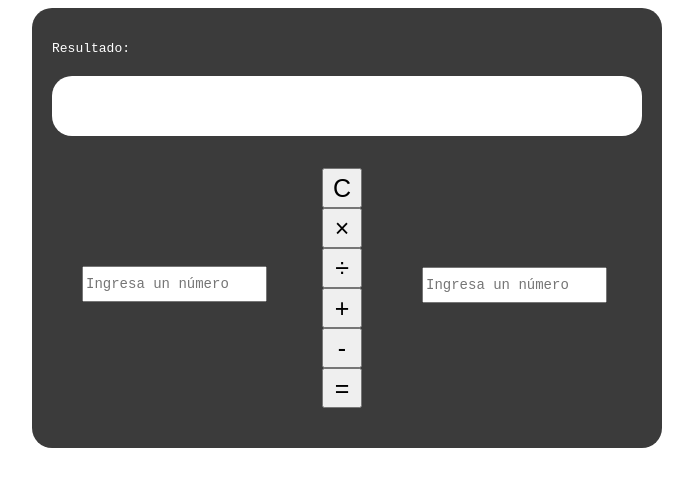
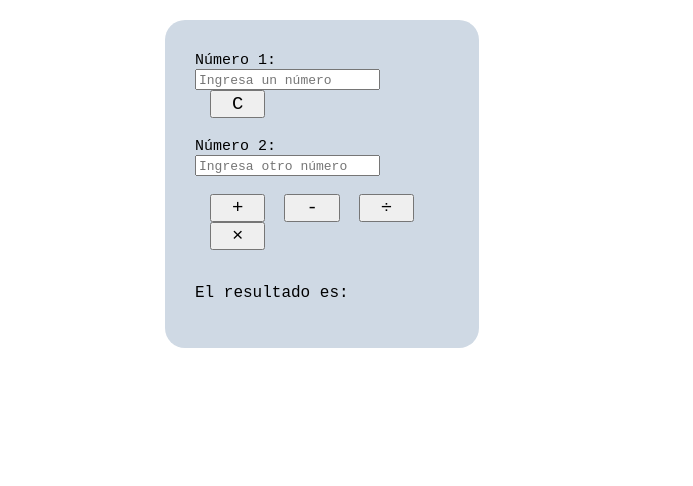
Before and after one commit to DarleneNR/Calculadora, a plain HTML site: page TaskCalculadora/index_2.html in a window 1280 px wide. Shown: the whole page, without its empty margins (293-986 px from the left). Drawn offline with Linux system fonts and the light colour scheme.

Commit message:
Tercera Calculadora Terminada

```diff
--- a/TaskCalculadora/funciones2.js
+++ b/TaskCalculadora/funciones2.js
@@ -1,113 +1,29 @@
 // Segunda Calculadora
 
-var result = document.getElementById("result");
-
-function multiplication(){
-    var num1 = document.getElementById("num1").value;
-    var num2 = document.getElementById("num2").value;
-
-    var mult = parseInt(n1) * parseInt(n2);
-    result.textContent = result.textContent + mult;
-
+function limpiar(){
+    document.getElementById("calculadora2").reset();
 }
 
+function sum(){
+    var num1 = parseInt(document.getElementById("numero1").value);
+    var num2 = parseInt(document.getElementById("numero2").value);
+    document.getElementById("result").innerHTML = num1 + num2;
+}
 
+function subt(){
+    var num1 = parseInt(document.getElementById("numero1").value);
+    var num2 = parseInt(document.getElementById("numero2").value);
+    document.getElementById("result").innerHTML = num1 - num2;
+}
 
+function mult(){
+    var num1 = parseInt(document.getElementById("numero1").value);
+    var num2 = parseInt(document.getElementById("numero2").value);
+    document.getElementById("result").innerHTML = num1 * num2;
+}
 
-
-
-
-
-// // Variables para la operaciones
-// var number1;
-// var number2;
-// var type_operation;
-
-// function inicio(){
-//     // Obteniendo los datos de los botonones para convertirlos en elementos
-//     var result = document.getElementById("result");
-//     var clean = document.getElementById("clean");
-//     var sum = document.getElementById("sum");
-//     var subt = document.getElementById("subt");
-//     var multiplication = document.getElementById("multiplication");
-//     var div = document.getElementById("div");
-//     var same = document.getElementById("same");
-//     var one = document.getElementById("one");
-//     var two = document.getElementById("two");
-//     var three = document.getElementById("three");
-//     var four = document.getElementById("four");
-//     var five = document.getElementById("five");
-//     var six = document.getElementById("six");
-//     var seven = document.getElementById("seven");
-//     var eight = document.getElementById("eight");
-//     var nine = document.getElementById("nine");
-//     var zero = document.getElementById("zero");
-
-//     // Eventos
-//     // Al presionar el número este se mostrará
-//     one.onclick = function(e){
-//         result.textContent = result.textContent + "1";
-//     }
-//     two.onclick = function(e){
-//         result.textContent = result.textContent + "2";
-//     }
-//     three.onclick = function(e){
-//         result.textContent = result.textContent + "3";
-//     }
-//     four.onclick = function(e){
-//         result.textContent = result.textContent + "4";
-//     }
-//     five.onclick = function(e){
-//         result.textContent = result.textContent + "5";
-//     }
-//     six.onclick = function(e){
-//         result.textContent = result.textContent + "6";
-//     }
-//     seven.onclick = function(e){
-//         result.textContent = result.textContent + "7";
-//     }
-//     eight.onclick = function(e){
-//         result.textContent = result.textContent + "8";
-//     }
-//     nine.onclick = function(e){
-//         result.textContent = result.textContent + "9";
-//     }
-//     zero.onclick = function(e){
-//         result.textContent = result.textContent + "0";
-//     }
-
-//     // Operaciones
-//     sum.onclick = function(e){
-//         number1 = result.textContent;
-//         type_operation = "+";
-//         clean_screen();
-//     }
-
-//     subt.onclick = function(e){
-//         number1 = result.textContent;
-//         type_operation = "-";
-//         clean_screen();
-//     }
-
-//     multiplication.onclick = function(e){
-//         number1 = result.textContent;
-//         type_operation = "×";
-//         clean_screen();
-//     }
-
-//     div.onclick = function(e){
-//         number1 = result.textContent;
-//         type_operation = "÷";
-//         clean_screen();
-//     }
-
-//     clean.onclick = function(e){
-//         reset();
-//     }
-
-//     // Obteniendo el segundo número para la operación
-//     same.onclick = function(e){
-//         number2 = result.textContent;
-//         solve();
-//     }
-// }
+function div(){
+    var num1 = parseInt(document.getElementById("numero1").value);
+    var num2 = parseInt(document.getElementById("numero2").value);
+    document.getElementById("result").innerHTML = num1 / num2;
+}
--- a/TaskCalculadora/index_2.html
+++ b/TaskCalculadora/index_2.html
@@ -8,41 +8,31 @@
     <link type="text/css" href="./style2.css" rel="stylesheet">
     <script src="./funciones2.js"></script>
 </head>
-<bodys>
+<body>
 
     <!-- Segunda Calculadora -->
     <form id="calculadora2">
-        <div class="row">
-            <p>Resultado:</p>
-            <span id="result"></span>
-        </div>
+        <label>Número 1: </label>
+        <input type="number" id="numero1" placeholder="Ingresa un número">
 
-        <div class="row">
-            <div class="col-4" id="primera_columna">
-            <input type="number" name="num1" id="num1" placeholder="Ingresa un número">
-            </div>
+        <button onclick="clean();">C</button>
+        <br><br>
 
-            <div class="col-4" id="tercera_columna">
-                <input type="number" name="num2" id="num2" placeholder="Ingresa un número">
-            </div>
+        <label>Número 2: </label>
+        <input type="number" id="numero2" placeholder="Ingresa otro número">
+        <br><br>
 
-            <!-- Eventos -->
-            <div class="col-4" id="segunda_columna">
-                <button id="clean" onclick="clean()">C</button>
+        <!-- Operadores -->
+        <button type="button" onclick="sum();">+</button>
+        <button type="button" onclick="subt();">-</button>
+        <button type="button" onclick="div();">÷</button>
+        <button type="button" onclick="mult();">×</button>
+        <br><br>
 
-                <button id="multiplication" onclick="multiplication()" class="btn btn-primary">×</button>
-
-                <button id="div" onclick="div()">÷</button>
-
-                <button id="sum" onclick="sum()">+</button>
-
-                <button id="subt" onclick="subt()">-</button>
-
-                <button id="same" onclick="same()">=</button>
-            </div>
-        </div>
+        <p>El resultado es: <span id="result"></span></p>
 
     </form>
 
+
 </body>
 </html>
--- a/TaskCalculadora/style2.css
+++ b/TaskCalculadora/style2.css
@@ -1,65 +1,33 @@
 /* Segunda Calculadora */
 
 #calculadora2{
-    display: block;
-    margin: 0 auto;
-    padding: 20px;
-    background-color: rgb(59, 59, 59);
-    width: 590px;
-    height: 400px;
+    background-color: rgb(207, 217, 228);
+    padding: 30px;
     border-radius: 20px;
+    margin-top: 20px;
+    margin-left: 450px;
+    margin-right: 500px;
 }
 
-p{
-    color: #fff;
-    font-family: monospace;
-}
-#result{
-    display: block;
-    margin-top: 20px;
-    margin-bottom: 50px;
-    text-align: right;
-    font-size: 40px;
-    width: 590px;
-    height: 60px;
-    line-height: 100px;
-    background-color: #fff;
-    border-radius: 20px;
+#calculadora2 label{
+    font-size: 15px;
     font-family: monospace;
 }
 
-#num1{
-    height: 30px;
-    font-size: 14px;
-    font-family: monospace;
-}
-#num2{
-    height: 30px;
-    font-size: 14px;
+#calculadora2 ::placeholder{
+    font-size: 13px;
     font-family: monospace;
 }
 
-.row button{
-    display: block;
-    width: 40px;
-    height: 40px;
-    font-size: 25px;
+#calculadora2 button{
+    padding-left: 20px;
+    padding-right: 20px;
+    margin-inline-start: 15px;
+    font-size: 19px;
+    font-family: monospace;
 }
 
-#primera_columna{
-    align-content: center;
-    margin-top: 130px;
-    margin-left: 30px;
+#calculadora2 p{
+    font-size: 16px;
+    font-family: monospace;
 }
-#segunda_columna{
-    align-content: center;
-    margin-top: 0 auto;
-    margin-left: 270px;
-    margin-top: -135px;
-}
-#tercera_columna{
-    align-content: center;
-    margin-top: 50px;
-    margin-left: 370px;
-    margin-top: -35px;
-}
```
